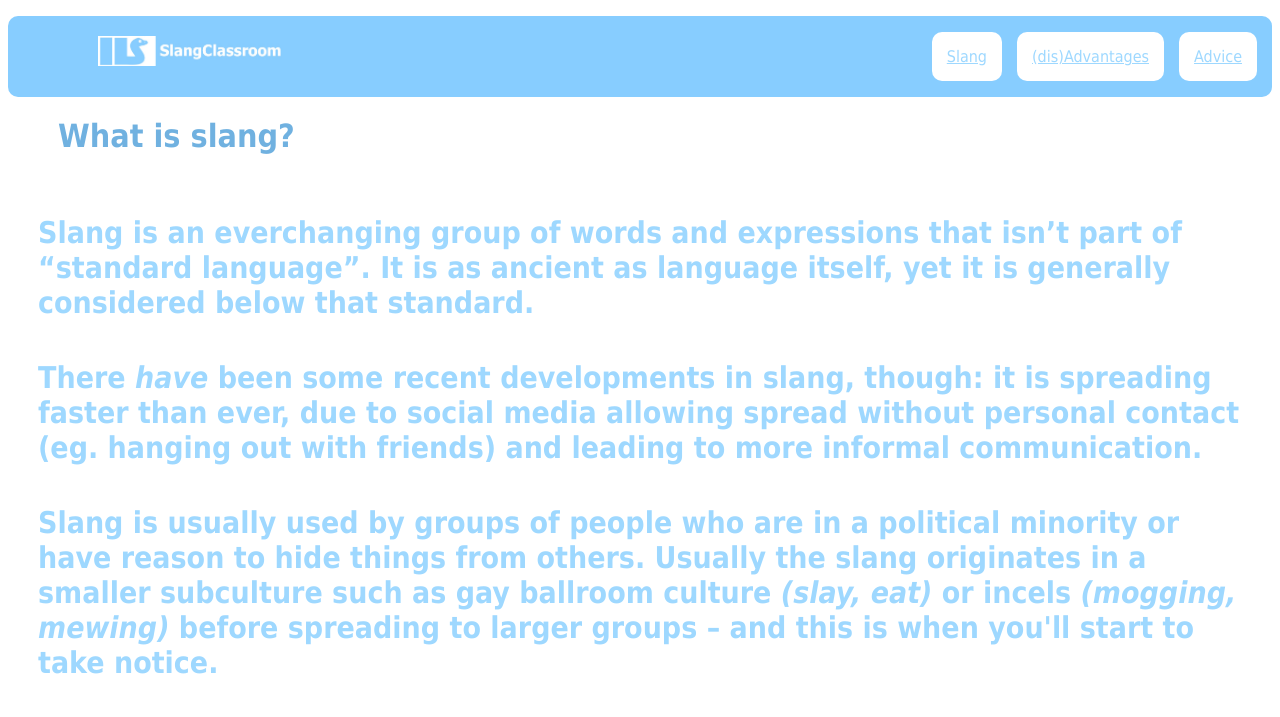
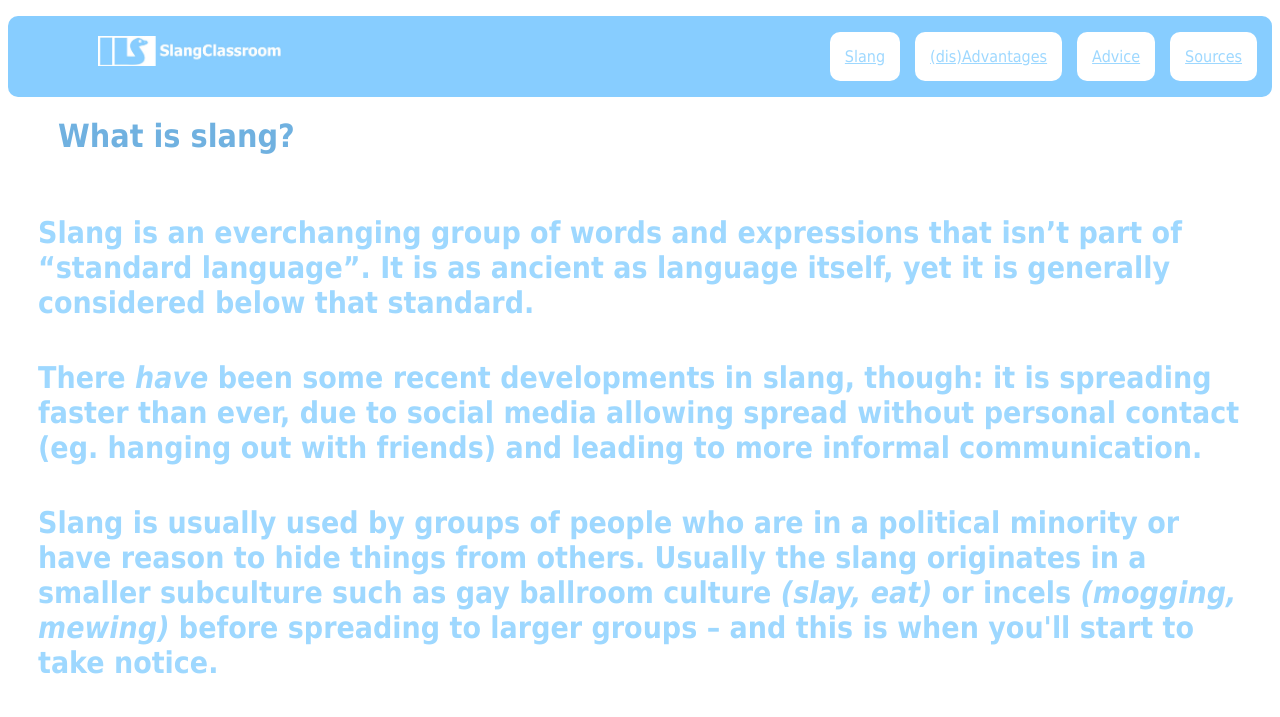
Before and after one commit to slangclassroom/SC, a plain HTML site: page whatisslang.html in a window 1280 px wide. Shown: the top 717 px of the page. Drawn offline with Linux system fonts and the light colour scheme.

Commit message:
Update whatisslang.html

```diff
--- a/whatisslang.html
+++ b/whatisslang.html
@@ -11,6 +11,7 @@
 <body>
     <ul id="nav">
         <h1><a href="index.html" title="Home page"><img src="SCLogo.jpg" alt="Slang Classroom logo"style="width:193px;height:30px;"> </a></h1>
+        <p><a href="sources.html">Sources</a></p>
         <p><a href="advice.html">Advice</a></p>
         <p><a href="disAdv.html">(dis)Advantages</a> </p>
         <p><a href="whatisslang.html">Slang</a></p>
```
